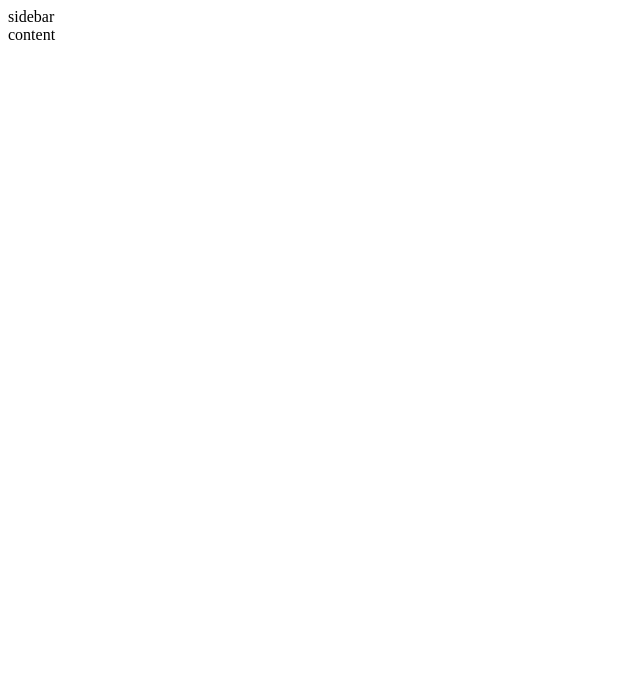
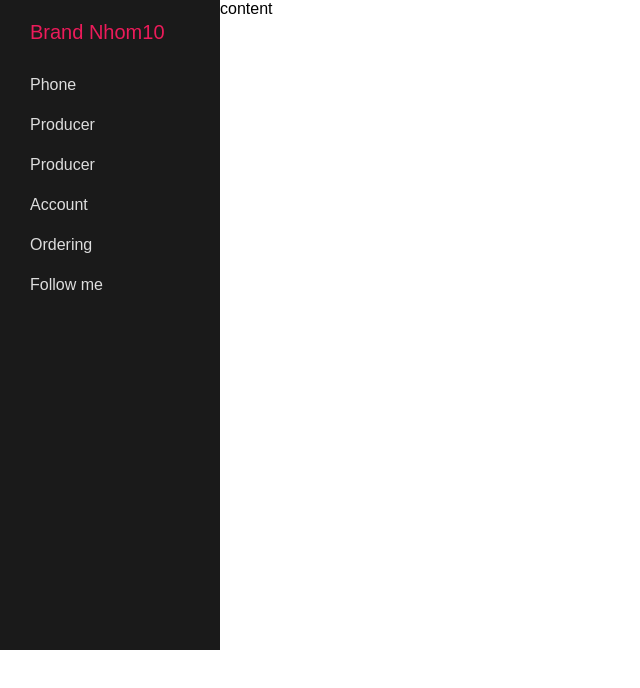
Before and after one commit to nguyendtu/doanweb, a plain HTML site: page MobileApp/public/admin.html in a window 1280 px wide. Shown: the whole page, without its empty margins (0-640 px from the left). Drawn offline with nearby package versions, Linux system fonts and the light colour scheme; some packages are replaced by stand-ins of ours; files that its build step writes are made by us from their sources.

Commit message:
start layout admin

```diff
--- a/MobileApp/public/admin.html
+++ b/MobileApp/public/admin.html
@@ -11,7 +11,46 @@
 </head>
 <body>
     <div class="admin clearfix">
-        <div class="sidebar">sidebar</div>
+        <div class="sidebar">
+            <nav class="navbar navbar-fixed-top" id="sidebar-wrapper" role="navigation">
+                <ul class="list-unstyled sidebar-nav">
+                    <li class="sidebar-brand">
+                        <a ui-sref="home">
+                            Brand Nhom10
+                        </a>
+                    </li>
+                    <li>
+                        <a ui-sref="/admin.phone">Phone</a>
+                    </li>
+                    <li>
+                        <a ui-sref="/admin.producer">Producer</a>
+                    </li>
+                    <li>
+                        <a ui-sref="/admin.producer">Producer</a>
+                    </li>
+                    <li>
+                        <a ui-sref="/admin.account">Account</a>
+                    </li>
+                    <li>
+                        <a ui-sref="/admin.order">Ordering</a>
+                    </li>
+                    <!--<li class="dropdown">
+                        <a href="#" class="dropdown-toggle" data-toggle="dropdown">Works <span class="caret"></span></a>
+                        <ul class="dropdown-menu" role="menu">
+                        <li class="dropdown-header">Dropdown heading</li>
+                        <li><a href="#">Action</a></li>
+                        <li><a href="#">Another action</a></li>
+                        <li><a href="#">Something else here</a></li>
+                        <li><a href="#">Separated link</a></li>
+                        <li><a href="#">One more separated link</a></li>
+                        </ul>
+                    </li>-->
+                    <li>
+                        <a href="https://twitter.com/maridlcrmn">Follow me</a>
+                    </li>
+                </ul>
+            </nav>
+        </div>
         <div class="main-content">content</div>
     </div>
 </body>
--- a/MobileApp/public/css/admin.css
+++ b/MobileApp/public/css/admin.css
@@ -1,2 +1,115 @@
 body {
+    font-family: Arial, sans-serif;
+    margin: 0;
 }
+
+.clearfix:before,
+.clearfix:after {
+    display: table;
+    content: "";
+}
+
+.clearfix:after {
+    clear: both;
+}
+
+.clearfix {
+
+}
+
+.list-control {
+    width: 100%;
+}
+.list-unstyled {
+    list-style-type: none;
+    padding: 0;
+}
+
+.list-inline > li {
+    float: left;
+}
+
+.admin .sidebar,
+.admin .main-content {
+    float: left;
+}
+
+.admin .sidebar {
+    width: 220px;
+    height: 650px;
+}
+
+.navbar {
+    height: 100%;
+    background-color: #1a1a1a;
+}
+
+.sidebar-nav {
+    position: absolute;
+    top: 0;
+    width: 220px;
+    margin: 0;
+    padding: 0;
+    list-style: none;
+}
+
+.sidebar-nav li {
+    position: relative;
+    line-height: 20px;
+    display: inline-block;
+    width: 100%;
+}
+
+.sidebar-nav li:before {
+    content: '';
+    position: absolute;
+    top: 0;
+    left: 0;
+    z-index: -1;
+    height: 100%;
+    width: 3px;
+    background-color: #79aefe;
+    -webkit-transition: width .2s ease-in;
+      -moz-transition:  width .2s ease-in;
+       -ms-transition:  width .2s ease-in;
+            transition: width .2s ease-in;
+
+}
+
+.sidebar-nav li:nth-child(1):before {
+    background-color: #1c1c1c;
+}
+
+.sidebar-nav li:hover:before {
+    width: 100%;
+    -webkit-transition: width .2s ease-in;
+      -moz-transition:  width .2s ease-in;
+       -ms-transition:  width .2s ease-in;
+            transition: width .2s ease-in;
+
+}
+
+.sidebar-nav li a {
+    display: block;
+    color: #ddd;
+    text-decoration: none;
+    padding: 10px 15px 10px 30px;
+}
+
+.sidebar-nav li a:hover,
+.sidebar-nav li a:active,
+.sidebar-nav li a:focus,
+.sidebar-nav li.open a:hover,
+.sidebar-nav li.open a:active,
+.sidebar-nav li.open a:focus{
+    color: #ec1b5a;
+    text-decoration: none;
+    background-color: transparent;
+    z-index: 2;
+}
+
+.sidebar-nav > .sidebar-brand {
+    height: 65px;
+    font-size: 20px;
+    line-height: 44px;
+}
```
